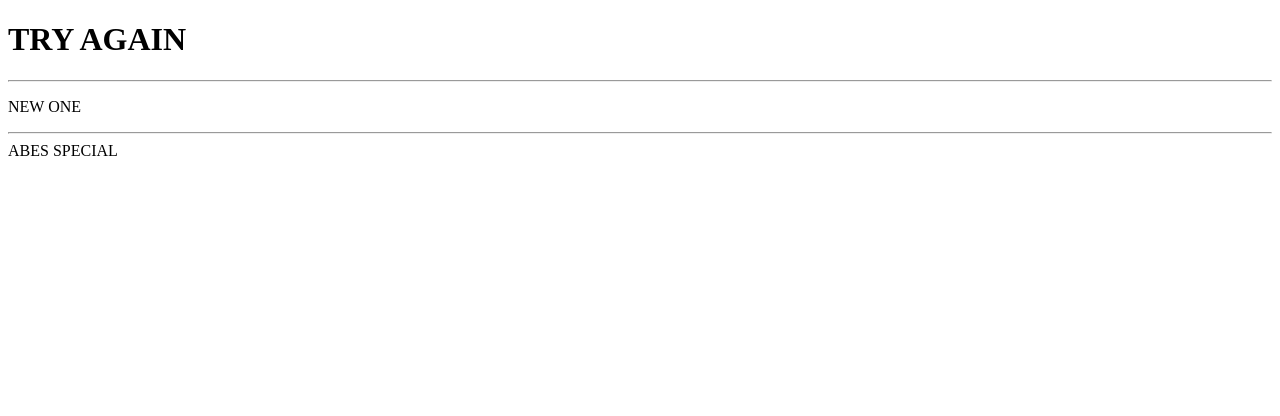
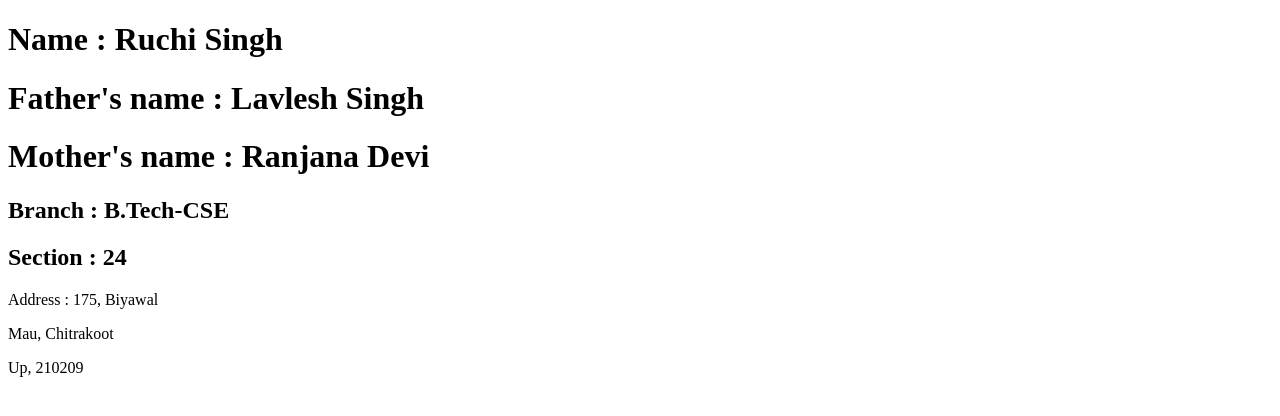
Before and after one commit to ruchiDSA/HTML-CSE24, a plain HTML site: page index.HTML in a window 1280 px wide. Drawn offline with Linux system fonts and the light colour scheme.

Commit message:
Assignment

```diff
--- a/index.HTML
+++ b/index.HTML
@@ -3,13 +3,16 @@
 <head>
   <meta charset="UTF-8">
   <meta name="viewport" content="width=device-width, initial-scale=1.0">
-  <title>First Web Page</title>
+  <title>My First HTML Page</title>
 </head>
 <body>
-  <H1>TRY AGAIN</H1>
-  <hr>
-  <P>NEW ONE</P>
-  <hr>
-  <dev>ABES SPECIAL</dev>
+<H1>Name : Ruchi Singh</H1>
+<H1>Father's name : Lavlesh Singh</H1>
+<H1>Mother's name : Ranjana Devi</H1>
+<H2>Branch : B.Tech-CSE</H2>
+<H2>Section : 24</H2>
+<P>Address : 175, Biyawal</P>
+<P>Mau, Chitrakoot</P>
+<P>Up, 210209</P>
 </body>
 </html>
```
